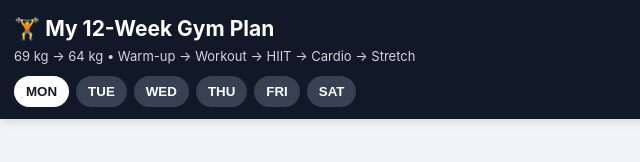
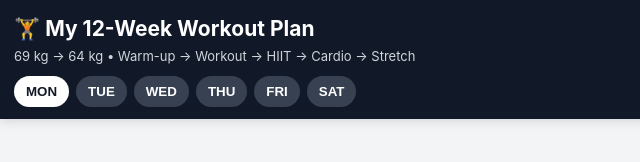
Before and after one commit to aadityarkrishnan/gymplans, a plain HTML site: page index.html in a window 1280 px wide. Shown: the full height of the page, 0-640 px from the left. Drawn offline with Linux system fonts and the light colour scheme.

Commit message:
Add files via upload

```diff
--- a/index.html
+++ b/index.html
@@ -6,7 +6,7 @@
 <meta name="mobile-web-app-capable" content="yes">
 <meta name="apple-mobile-web-app-capable" content="yes">
 <meta name="apple-mobile-web-app-status-bar-style" content="black-translucent">
-<meta name="apple-mobile-web-app-title" content="Gym Plan">
+<meta name="apple-mobile-web-app-title" content="Workout Plan">
 
 <meta charset="utf-8">
 <meta name="viewport" content="width=device-width,initial-scale=1,viewport-fit=cover">
@@ -36,7 +36,7 @@
 </style></head>
 <body>
 <header>
-<h1>🏋️ My 12-Week Gym Plan</h1>
+<h1>🏋️ My 12-Week Workout Plan</h1>
 <div class="sub">69 kg → 64 kg • Warm-up → Workout → HIIT → Cardio → Stretch</div>
 <div class="tabs" id="tabs"></div>
 </header>
@@ -81,7 +81,7 @@
 </script>
 
 <script>
-/* Gym Plan v2 enhancements */
+/* Workout Plan v2 enhancements */
 (function(){
   const BW=69;
   const oldUpdate=window.update;
```
Also changed, not shown: 1 other file.
